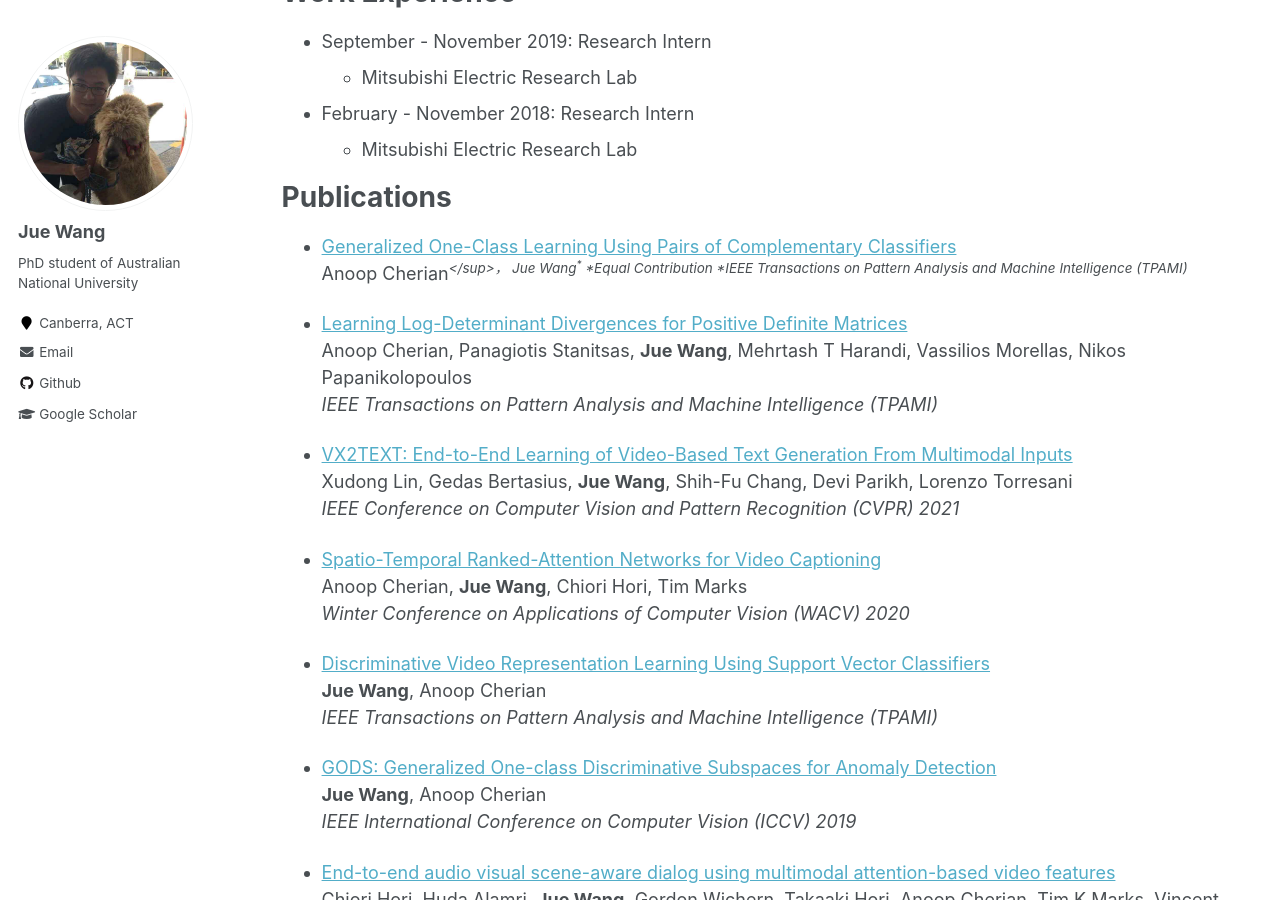
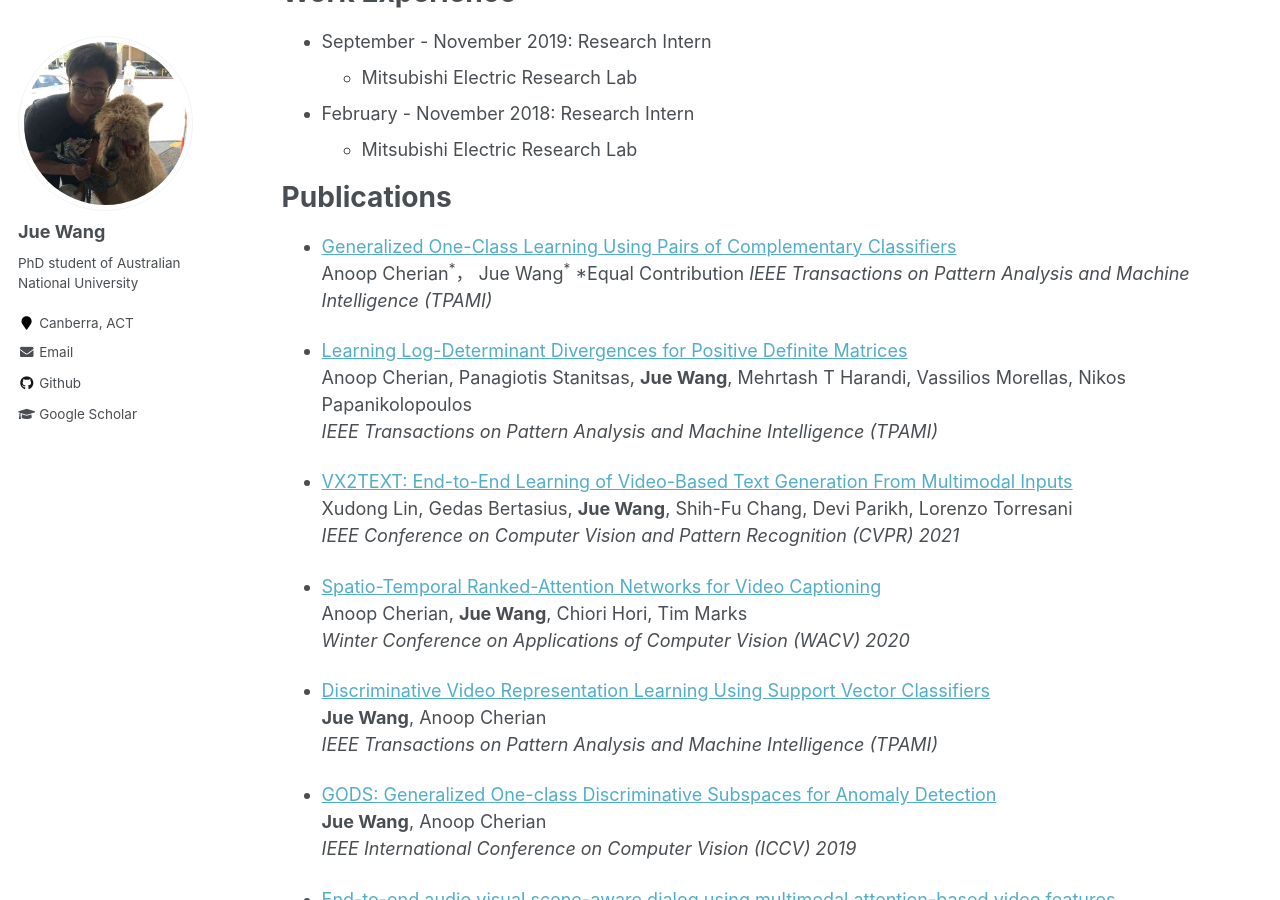
Before and after one commit to 3xWangDot/3xWangDot.github.io, a Jekyll site: the page built from _pages/cv.md, in a window 1280 px wide and 900 px high, scrolled down 353 px. Built offline with Jekyll 4.4.1, drawn with Linux system fonts in a browser that asks for light colours.

Commit message:
Update cv.md

```diff
--- a/_pages/cv.md
+++ b/_pages/cv.md
@@ -27,7 +27,7 @@ Work Experience
 Publications
 ======
 * [Generalized One-Class Learning Using Pairs of Complementary Classifiers](https://scholar.google.com/citations?user=Lt945BwAAAAJ&hl=zh-CN)<br/>
-  Anoop Cherian<sup>*</sup>， Jue Wang<sup>*</sup>
+  Anoop Cherian<sup>\*</sup>， Jue Wang<sup>\*</sup>
   \*Equal Contribution
   *IEEE Transactions on Pattern Analysis and Machine Intelligence (TPAMI)*
 
```
